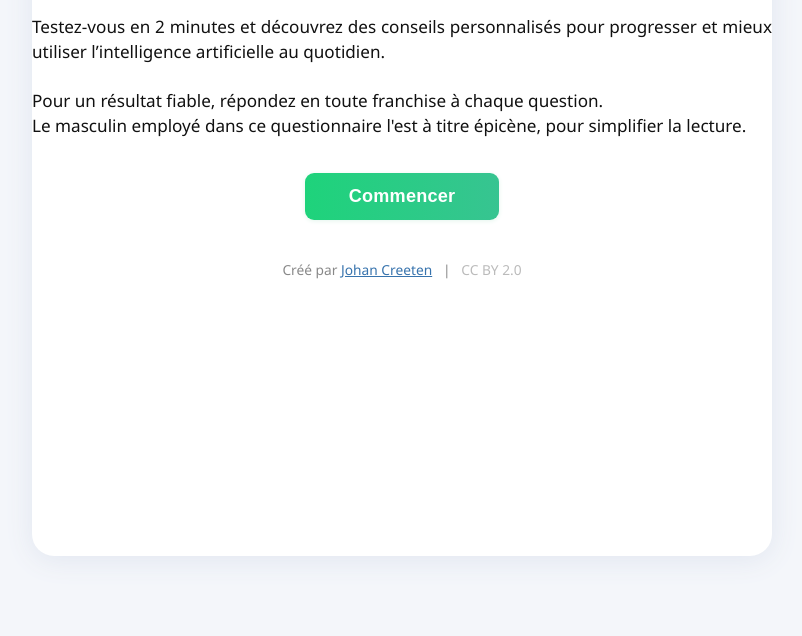
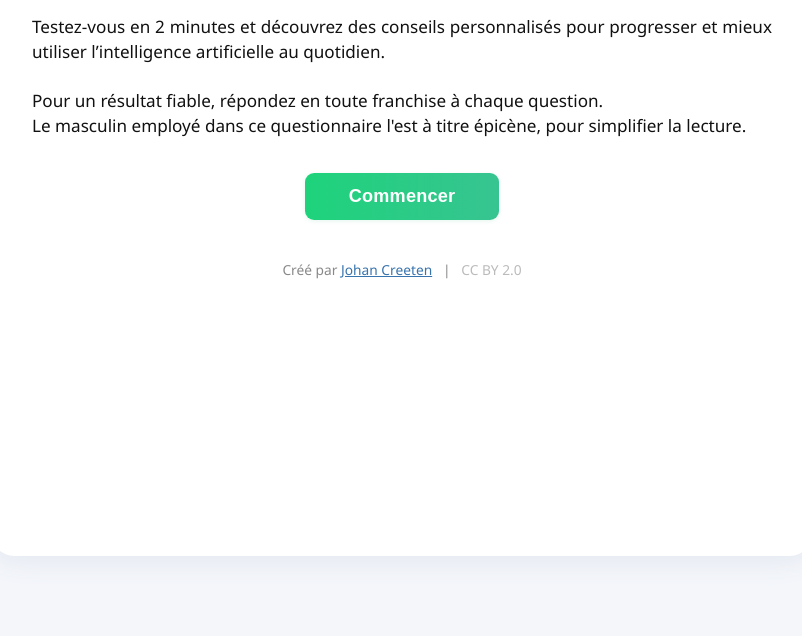
Before and after one commit to johancreeten/questionnaire_IA, a plain HTML site: page index.html in a window 1280 px wide. Shown: the part 164-800 px from the top of the page, without its empty margins (238-1040 px from the left). Drawn offline with Linux system fonts and the light colour scheme.

Commit message:
Update style.css

```diff
--- a/style.css
+++ b/style.css
@@ -9,7 +9,7 @@ body {
 #app {
   max-width: 740px;
   margin: 34px auto 0 auto;
-  padding: 0 0 36px 0;
+  padding: 0 40px 36px 40px; /* 40px à gauche/droite, 36px en bas */
   background: #fff;
   border-radius: 22px;
   box-shadow: 0 4px 28px #e1e6f0;
```
